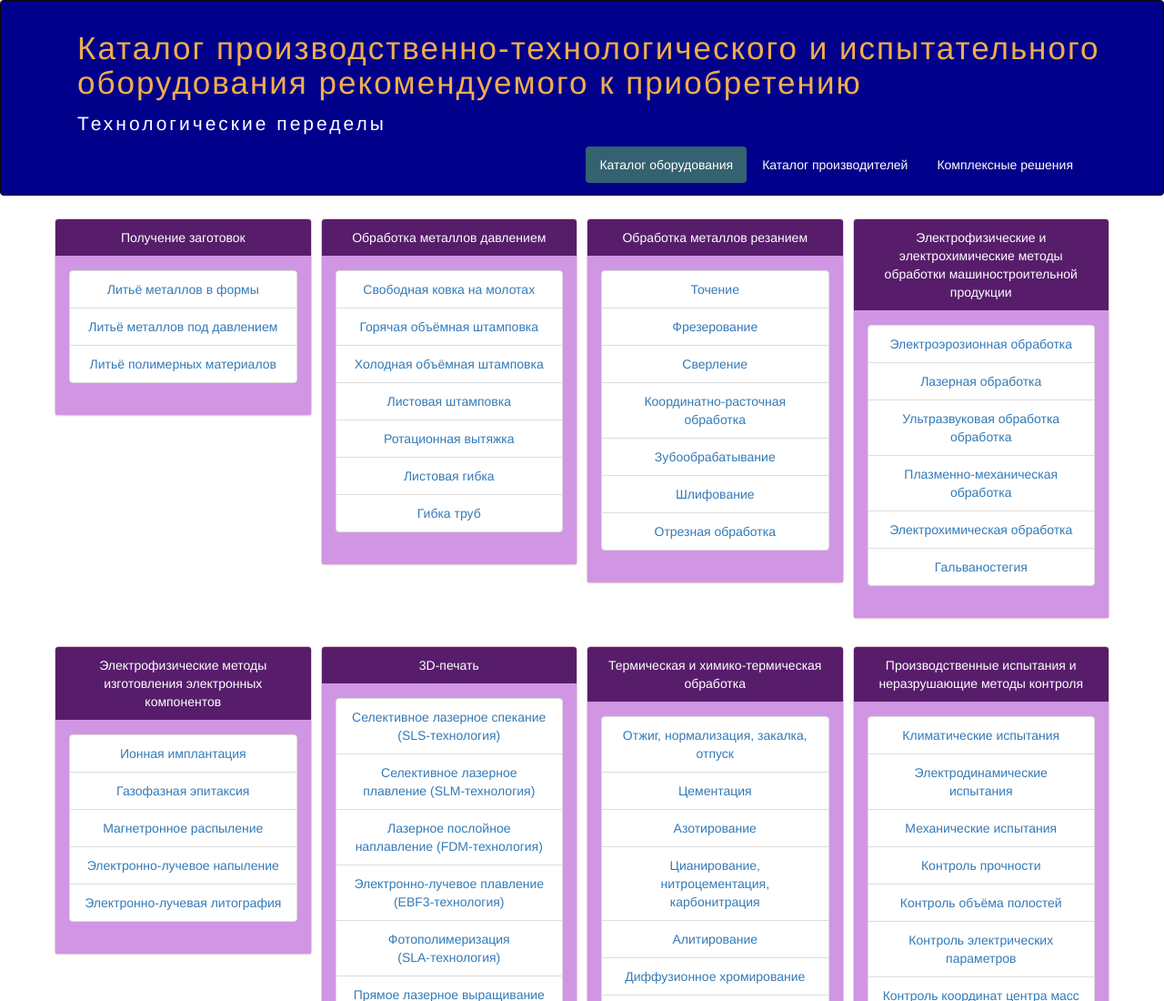
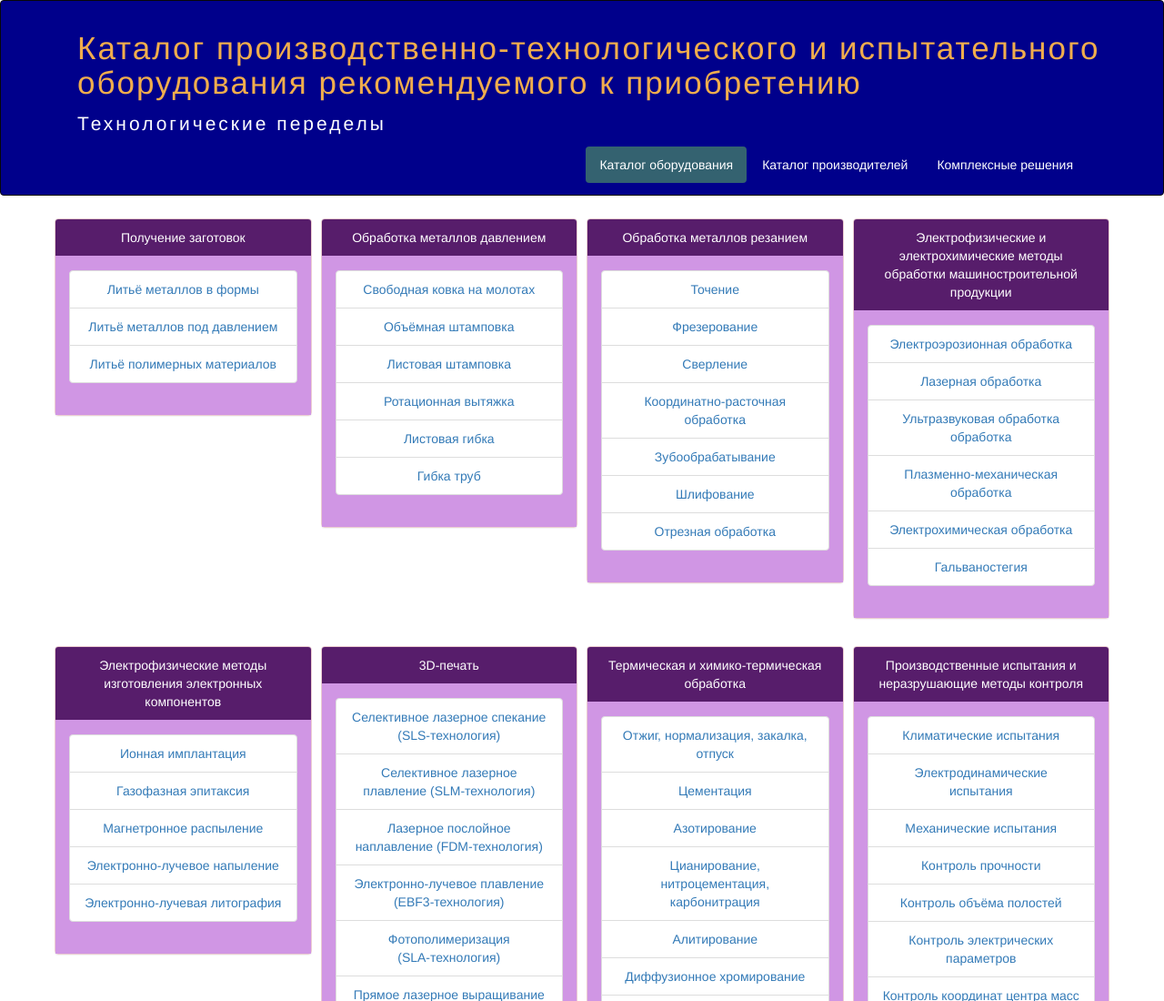
Before and after one commit to KatalogPTO/KatalogPTO.github.io, a plain HTML site: page index.html in a window 1280 px wide. Shown: the top 1100 px of the page at 91% size. Drawn offline with nearby package versions, Linux system fonts and the light colour scheme.

Commit message:
Update index.html

```diff
--- a/index.html
+++ b/index.html
@@ -88,14 +88,11 @@
                                   <div class="panel-heading"><div class="sidebar-header">Обработка металлов давлением</div></div>
                                   <div class="panel-body">
                                       <ul class="list-group">
-                                          <li class="list-group-item list-group-warning">
+                                         <li class="list-group-item list-group-warning">
                                          <a href="#">Свободная ковка на молотах</a>
                                         </li>
                                         <li class="list-group-item list-group-warning">
-                                         <a href="#">Горячая объёмная штамповка</a>
-                                        </li>
-                                        <li class="list-group-item list-group-warning">
-                                         <a href="#">Холодная объёмная штамповка</a>
+                                         <a href="#">Объёмная штамповка</a>
                                         </li>
                                         <li class="list-group-item list-group-warning">
                                          <a href="#">Листовая штамповка</a>
```
